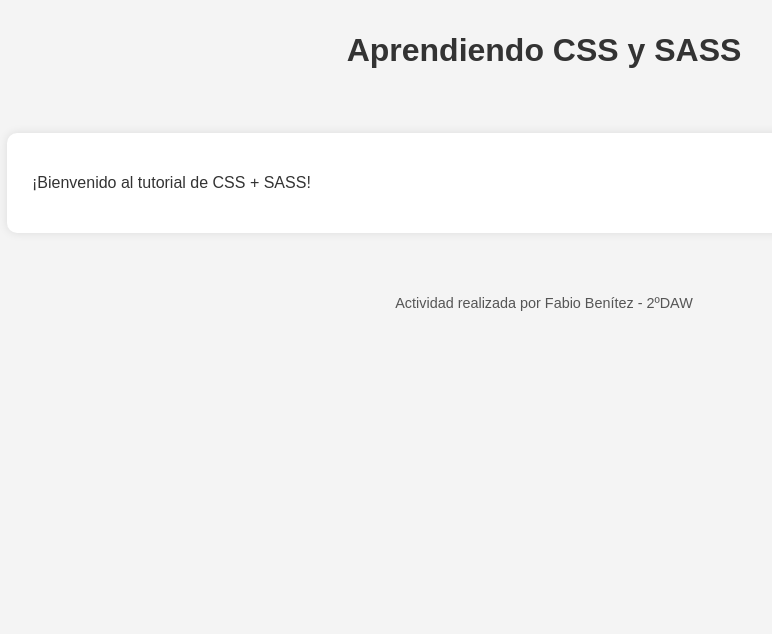
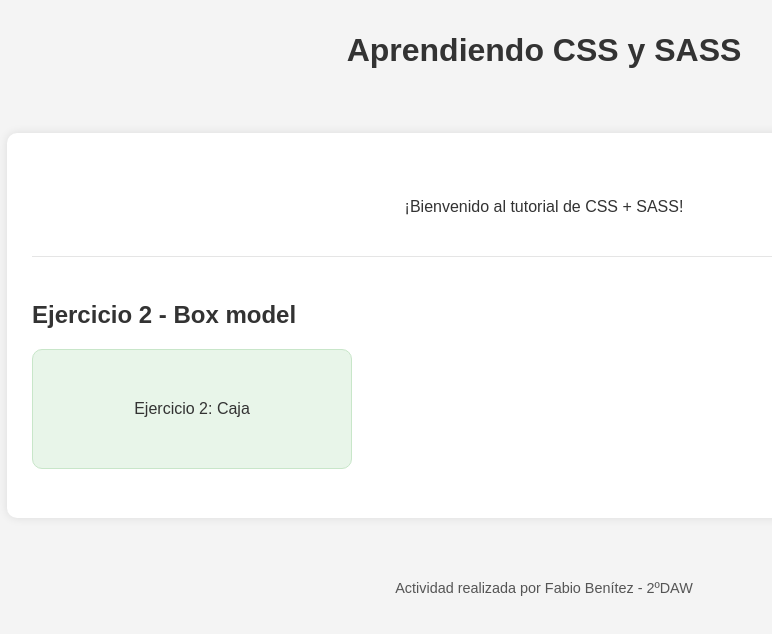
Before and after one commit to Fabiuskybm/sass-fundamentals, a website built with webpack: page src/index.html in a window 1280 px wide. Shown: the whole page, without its empty margins (96-868 px from the left). Built offline with nearby package versions, Linux system fonts and the light colour scheme.

Commit message:
feat: complete exercise 2 - box model demo

```diff
--- a/src/index.js
+++ b/src/index.js
@@ -2,5 +2,19 @@
 import './styles/main.scss';
 
 document.querySelector('#app').innerHTML = `
-  <p>¡Bienvenido al tutorial de CSS + SASS!</p>
+
+  <section class="app__section app__section--intro">
+    <p>¡Bienvenido al tutorial de CSS + SASS!</p>
+  </section>
+
+
+  <section class="app__section app__section--box-model">
+    <h2>Ejercicio 2 - Box model</h2>
+
+    <div class="app__box caja">
+      <p>Ejercicio 2: Caja</p>
+    </div>
+
+  </section>
+
 `;
--- a/src/styles/main.scss
+++ b/src/styles/main.scss
@@ -59,3 +59,58 @@ footer {
     font-size: 0.9rem;
     color: #555555;
 }
+
+
+
+
+// =============================
+// |  Ejercicio 2 - Box Model  |
+// =============================
+
+
+.app {
+
+    // Estilo base para TODAS las secciones dentro de .app
+    &__section {
+        padding: 1.5rem 0;
+        border-bottom: 1px solid #E5E5E5;
+    }
+
+    &__section:last-child {
+        border-bottom: none;
+    }
+
+
+    // Intro centrado.
+    &__section--intro {
+        text-align: center;
+    }
+
+
+    // Contenedor de la caja dentro de .app
+    &__box {
+        margin-top: 1rem;
+
+        display: flex;
+        justify-content: center;
+        align-items: center;
+    }
+
+}
+
+
+.caja {
+    width: 320px;
+    min-height: 120px;
+
+    padding: 1.5rem 2rem;
+
+    background-color: #E8F5E9;
+    border: 1px solid #C8E6C9;
+    border-radius: 10px;
+
+    box-sizing: border-box;
+
+    font-weight: 500;
+    text-align: center;
+}
```
Also changed, not shown: src/index.html (+1 -3 lines).
